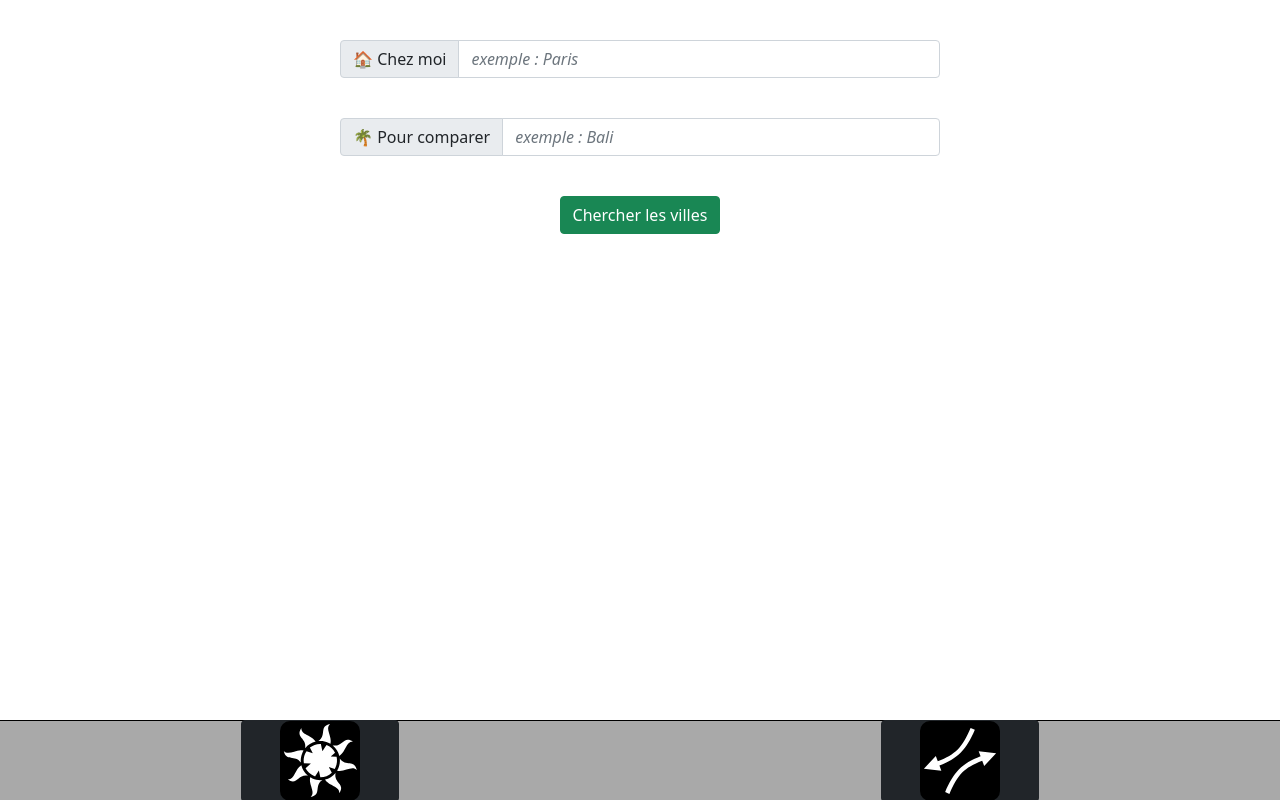
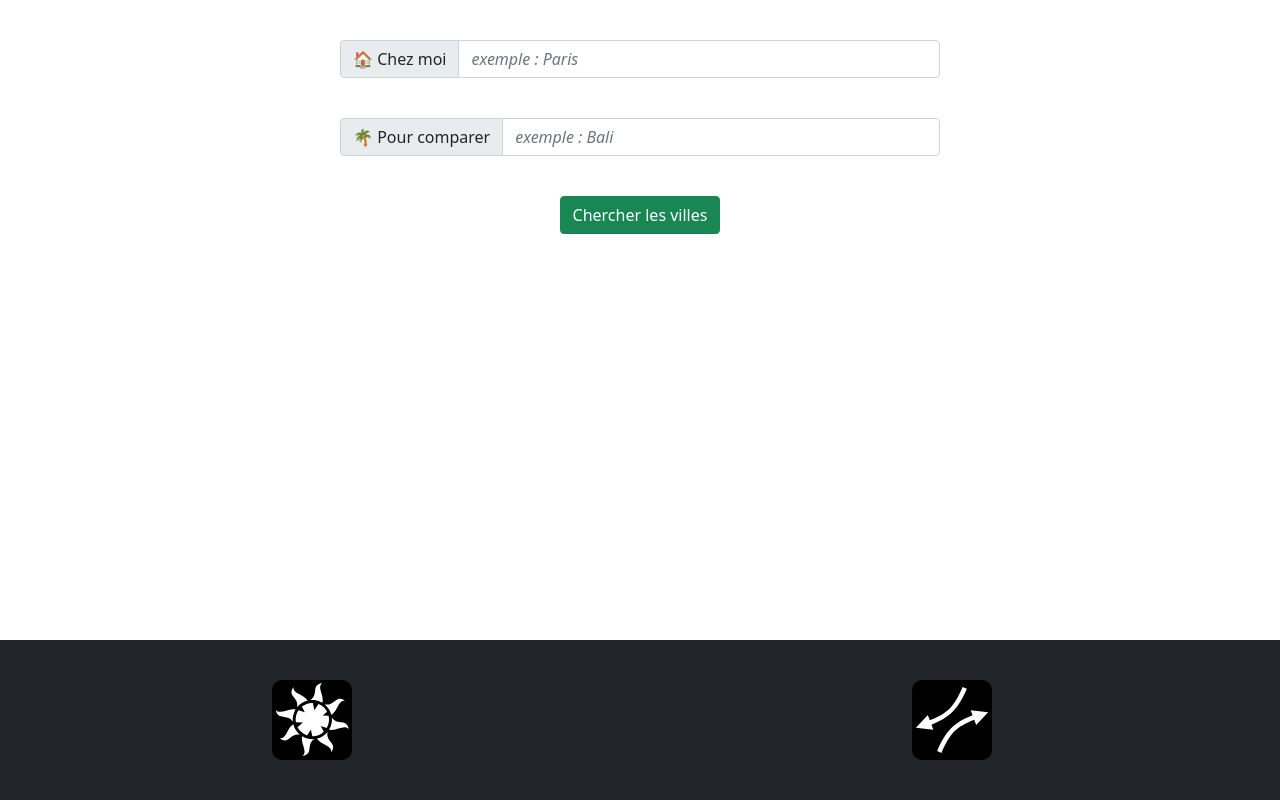
Before and after one commit to npiriou/weatherapp, a plain HTML site: page compare.html in a window 1280 px wide. Drawn offline with nearby package versions, Linux system fonts and the light colour scheme.

Commit message:
'bugfix'

```diff
--- a/compare.html
+++ b/compare.html
@@ -39,9 +39,9 @@
 <p id="description"></p>
 
     </main>
-    <nav>
-        <button type="button" class="btn btn-dark nav-elem" onclick="location.href='index.html';"><img class='svg' src='svg/sun.svg' /></button>
-        <button type="button" class="btn btn-dark nav-elem" onclick="location.href='compare.html';"><img class='svg' src='svg/avoidance.svg' /></button>
+    <nav class="navbar navbar-dark bg-dark fixed-bottom d-flex justify-content-around">
+        <button type="button" class="btn btn-dark nav-elem navbar-brand" onclick="location.href='index.html';"><img class='svg' src='svg/sun.svg' /></button>
+        <button type="button" class="btn btn-dark nav-elem navbar-brand" onclick="location.href='compare.html';"><img class='svg' src='svg/avoidance.svg' /></button>
     </nav>
 </body>
 <script src='compare.js'></script>
--- a/compare.js
+++ b/compare.js
@@ -32,7 +32,7 @@ async function compare() {
         const temp1 = Math.round(cities[1].main.temp - 273.15)
 
         const diff = temp1 - temp0;
-        const mess = diff == 0 ? `la même température` : diff > 0 ? `${diff} degrés de plus` : `${diff} degrés de moins`
+        const mess = diff == 0 ? `la même température` : diff > 0 ? `${diff} degrés de plus` : `${Math.abs(diff)} degrés de moins`
 
 
         document.getElementById('title').textContent = `En ce moment il fait ${mess} à ${cities[1].name}`
--- a/style.css
+++ b/style.css
@@ -16,18 +16,11 @@ nav {
     position: fixed;
     bottom: 0;
     width: 100vw;
-    height: 10vh;
-    display: flex;
-    flex-direction: row;
-    justify-content: space-around;
-    align-items: center;
-    background-color: darkgrey;
-    border-top: 1px solid black;
+    height: 20vh;
 }
 
 .nav-elem {
     border: 1px solid black;
-    padding: 0 3vw 0 3vw !important;
     border-radius: 10px;
 }
 
```
Also changed, not shown: index.html (+3 -3 lines).
